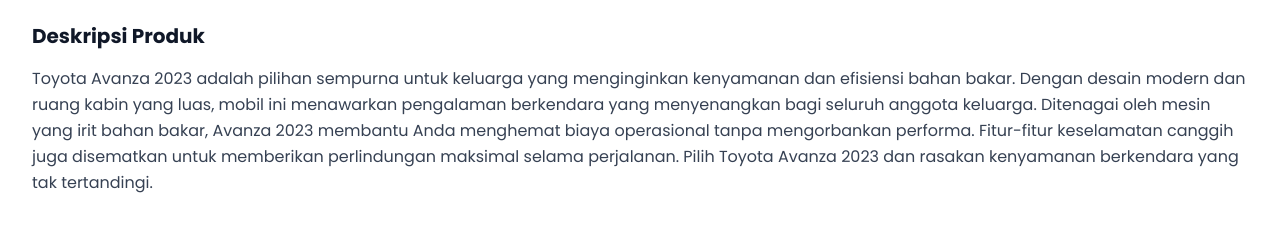
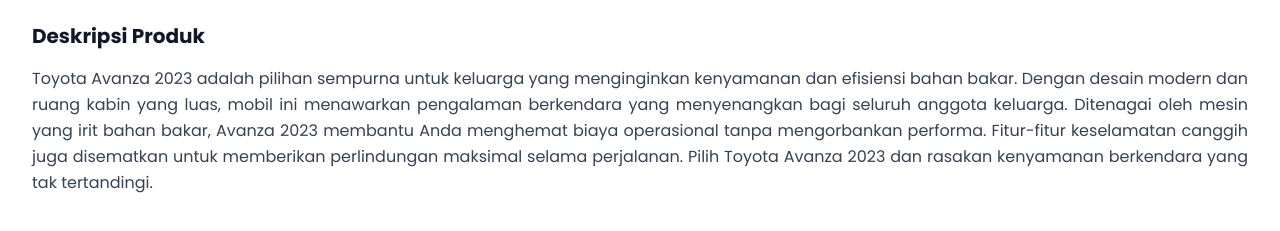
Before and after one commit to UNKLAB-ID/jualin-frontend, a Next.js app: page /product-detail in a window 1280 px wide. Shown: the part 711-942 px from the top of the page. Built offline with nearby package versions, Linux system fonts and the light colour scheme; what @mui/material-nextjs would draw is missing.

Commit message:
Feat: Detail Product

```diff
--- a/src/UI/componen-onbording/product-detail.tsx
+++ b/src/UI/componen-onbording/product-detail.tsx
@@ -71,7 +71,7 @@
           <h3 className="text-xl font-bold text-gray-900 mt-6">
             Deskripsi Produk
           </h3>
-          <p className="mt-4 text-gray-700 leading-relaxed">
+          <p className="mt-4 text-gray-700 leading-relaxed text-justify">
             Toyota Avanza 2023 adalah pilihan sempurna untuk keluarga yang
             menginginkan kenyamanan dan efisiensi bahan bakar. Dengan desain
             modern dan ruang kabin yang luas, mobil ini menawarkan pengalaman
```
